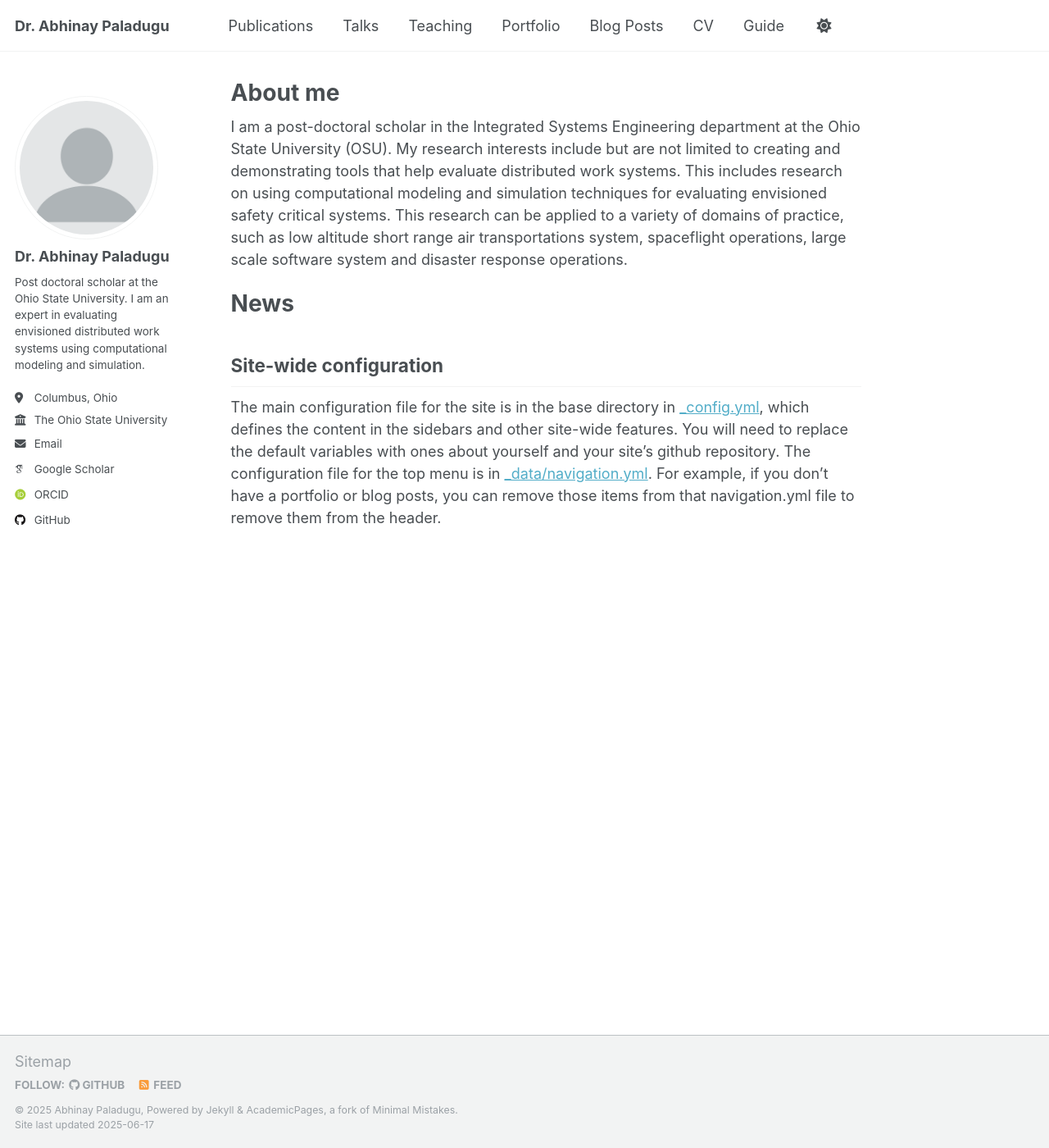
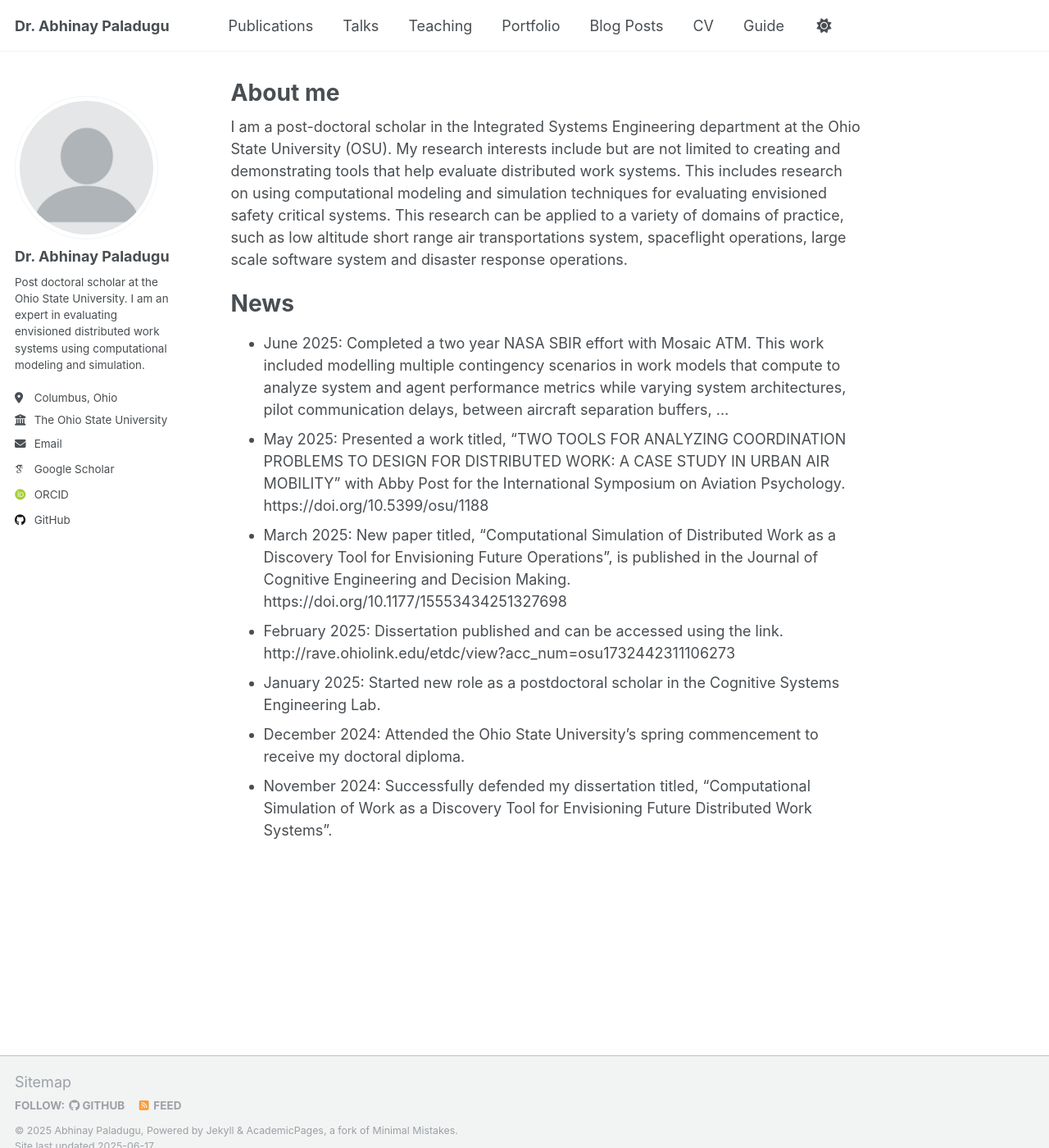
Before and after one commit to apaladugu3/apaladugu3.github.io, a Jekyll site: the page built from _pages/about.md, in a window 1280 px wide and 1400 px high. Shown: the whole window at 82% size. Built offline with Jekyll 4.4.1, drawn with Linux system fonts in a browser that asks for light colours; some web fonts are replaced.

Commit message:
Picture and additional details.

```diff
--- a/_pages/about.md
+++ b/_pages/about.md
@@ -11,8 +11,15 @@ I am a post-doctoral scholar in the Integrated Systems Engineering department at
 
 News
 ======
+- June 2025: Completed a two year NASA SBIR effort with Mosaic ATM. This work included modelling multiple contingency scenarios in work models that compute to analyze system and agent performance metrics while varying system architectures, pilot communication delays, between aircraft separation buffers, ...
+- May 2025: Presented a work titled, "TWO TOOLS FOR ANALYZING COORDINATION PROBLEMS TO DESIGN FOR DISTRIBUTED
+WORK: A CASE STUDY IN URBAN AIR MOBILITY" with Abby Post for the International Symposium on Aviation Psychology. https://doi.org/10.5399/osu/1188
+- March 2025: New paper titled, "Computational Simulation of Distributed Work as a Discovery Tool for Envisioning Future Operations", is published in the Journal of Cognitive Engineering and Decision Making. https://doi.org/10.1177/15553434251327698
+- February 2025: Dissertation published and can be accessed using the link. http://rave.ohiolink.edu/etdc/view?acc_num=osu1732442311106273
+- January 2025: Started new role as a postdoctoral scholar in the Cognitive Systems Engineering Lab.
+- December 2024: Attended the Ohio State University's spring commencement to receive my doctoral diploma.
+- November 2024: Successfully defended my dissertation titled, "Computational Simulation of Work as a Discovery Tool for Envisioning Future Distributed Work Systems".
 
-
-Site-wide configuration
+<!-- Site-wide configuration
 ------
-The main configuration file for the site is in the base directory in [_config.yml](https://github.com/academicpages/academicpages.github.io/blob/master/_config.yml), which defines the content in the sidebars and other site-wide features. You will need to replace the default variables with ones about yourself and your site's github repository. The configuration file for the top menu is in [_data/navigation.yml](https://github.com/academicpages/academicpages.github.io/blob/master/_data/navigation.yml). For example, if you don't have a portfolio or blog posts, you can remove those items from that navigation.yml file to remove them from the header.
+The main configuration file for the site is in the base directory in [_config.yml](https://github.com/academicpages/academicpages.github.io/blob/master/_config.yml), which defines the content in the sidebars and other site-wide features. You will need to replace the default variables with ones about yourself and your site's github repository. The configuration file for the top menu is in [_data/navigation.yml](https://github.com/academicpages/academicpages.github.io/blob/master/_data/navigation.yml). For example, if you don't have a portfolio or blog posts, you can remove those items from that navigation.yml file to remove them from the header.  -->
```
Also changed, not shown: _data/authors.yml (+4 -4 lines), images/paladugu.jpg (added).
